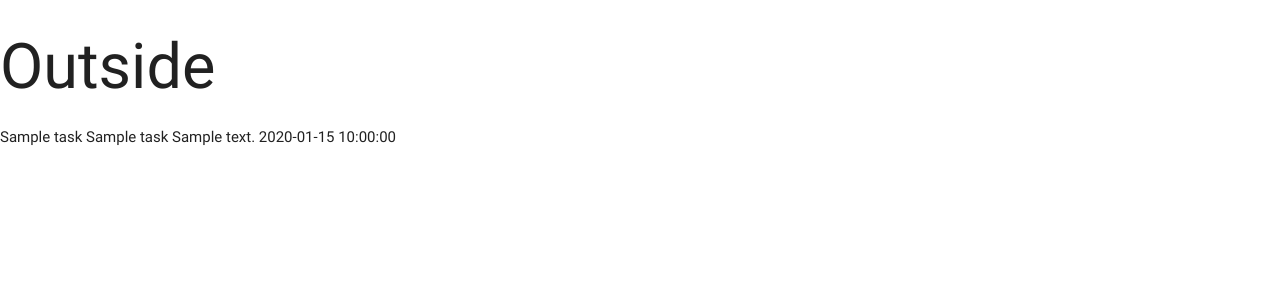
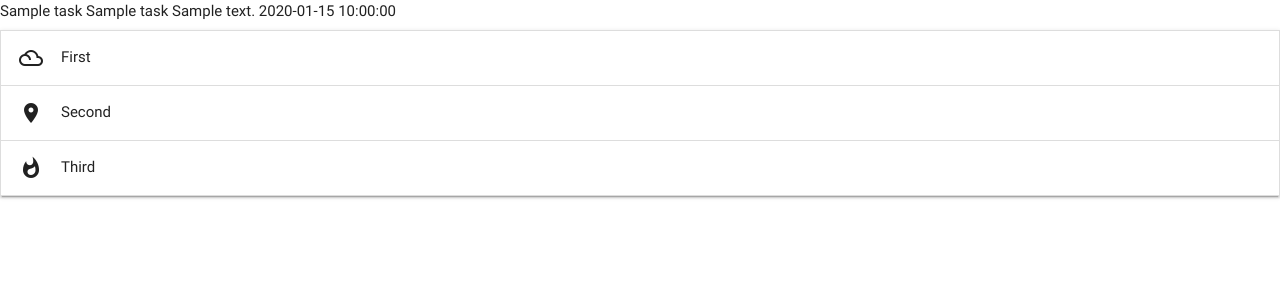
Before and after one commit to sohailshams/mini-project-fl-mdb, a Flask app: page / in a window 1280 px wide. Shown: the top 300 px of the page. Run offline with Flask 2, Linux system fonts and the light colour scheme; a database or web service that is not in the repository returns one stand-in record (values such as "Sample title"); some libraries are stand-ins or nearby versions.

Commit message:
Added Collapsible

```diff
--- a/templates/base.html
+++ b/templates/base.html
@@ -7,11 +7,15 @@
 </head>
 
 <body>
-	<h1>Outside</h1>
 	{% block content %}
 	{% endblock %}
-	<script src="https://cdnjs.cloudflare.com/ajax/libs/materialize/0.100.2/js/materialize.min.js"></script>
+	 <script src="https://cdnjs.cloudflare.com/ajax/libs/jquery/3.2.1/jquery.min.js"></script>
     <script src="https://cdnjs.cloudflare.com/ajax/libs/materialize/0.100.2/js/materialize.min.js"></script>
+    <script type="text/javascript">
+        $(document).ready(function() {
+            $('.collapsible').collapsible();
+        })
+    </script>
 </body>
 
 </html>
--- a/templates/tasks.html
+++ b/templates/tasks.html
@@ -7,4 +7,18 @@
             {{task.is_urgent}}
             {{task.due_date}}
     {% endfor %}
+  <ul class="collapsible">
+    <li>
+      <div class="collapsible-header"><i class="material-icons">filter_drama</i>First</div>
+      <div class="collapsible-body"><span>Lorem ipsum dolor sit amet.</span></div>
+    </li>
+    <li>
+      <div class="collapsible-header"><i class="material-icons">place</i>Second</div>
+      <div class="collapsible-body"><span>Lorem ipsum dolor sit amet.</span></div>
+    </li>
+    <li>
+      <div class="collapsible-header"><i class="material-icons">whatshot</i>Third</div>
+      <div class="collapsible-body"><span>Lorem ipsum dolor sit amet.</span></div>
+    </li>
+  </ul>
 {% endblock %}
```
